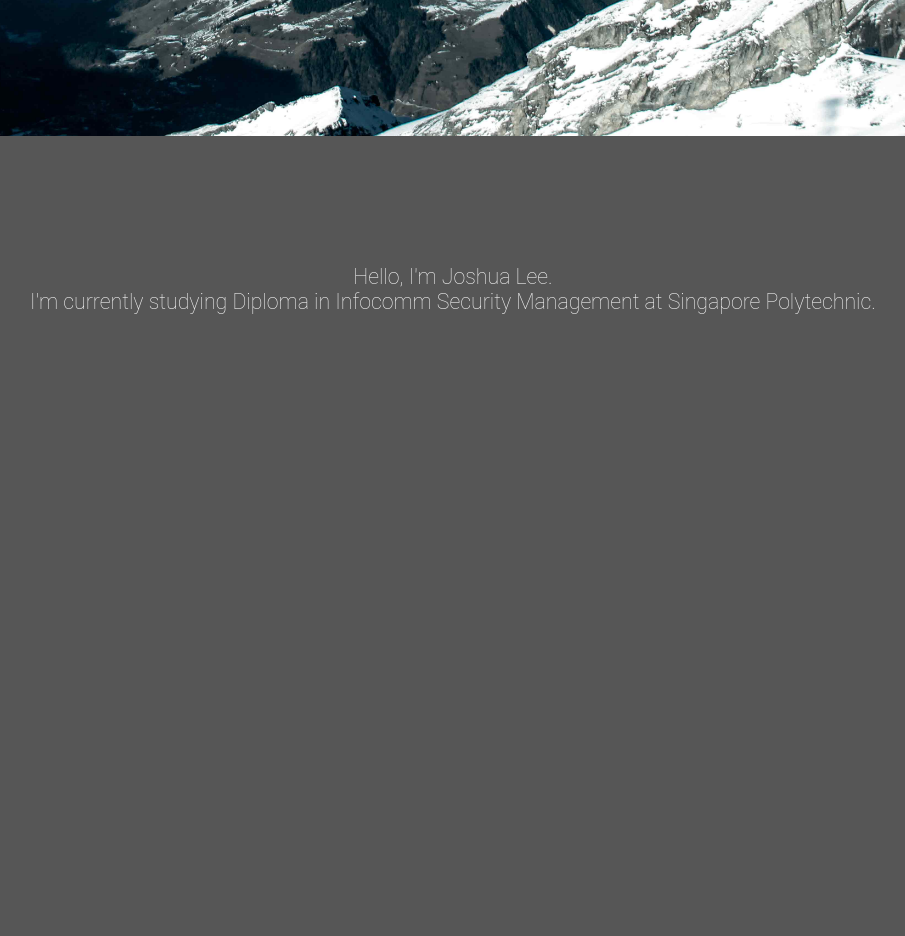
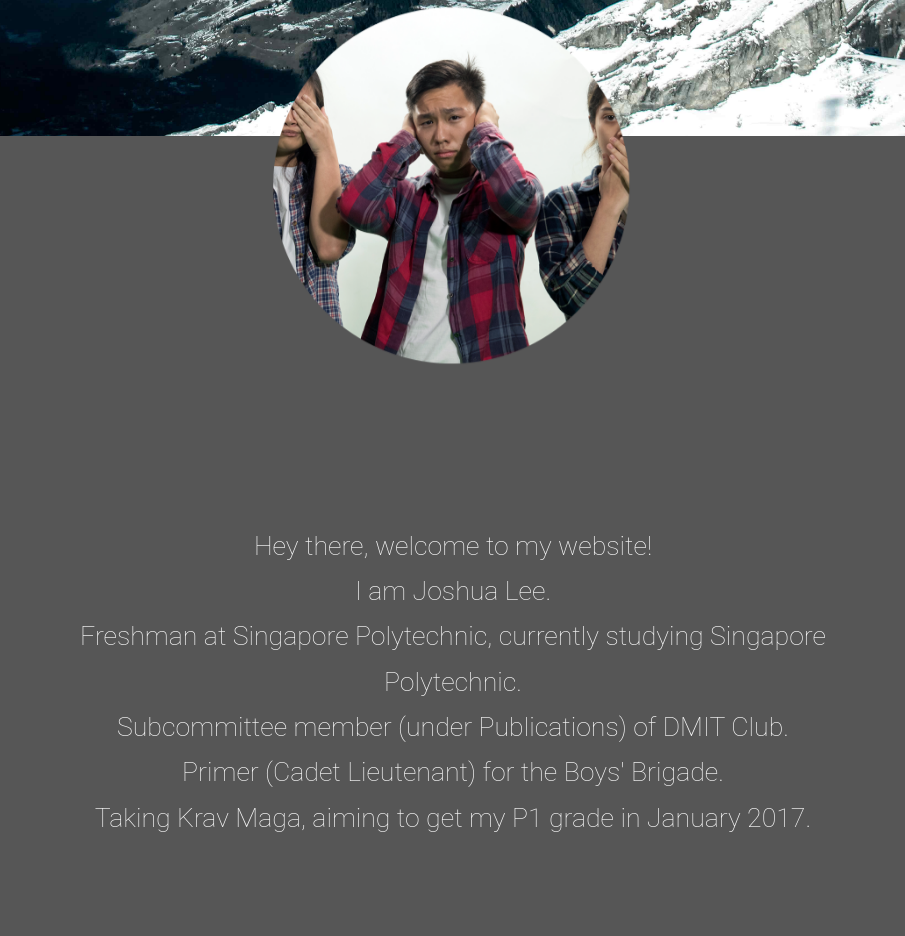
Before and after one commit to ermagawdschwuar/ermagawdschwuar.github.io, a plain HTML site: page index.html in a window 1280 px wide. Shown: the part 664-1600 px from the top of the page, without its empty margins (187-1092 px from the left). Drawn offline with Linux system fonts and the light colour scheme.

```diff
--- a/index.html
+++ b/index.html
@@ -11,7 +11,7 @@
     <body>
         <div class="nav">
             <nav id="name">
-                <h1><a href="/">joshua lee.</a></h1>
+                <h1><a href="/index.html">joshua lee.</a></h1>
             </nav>
             <nav id="navcontent">
                 <h4><a href="/index.html">home</a>
@@ -25,18 +25,27 @@
         <p id="skipnav"><a href=#skipbanner> ur pic sux, pls get it out of my sight.</a></p>
 
         <div class="container">
-            <div id="homebanner">
+            <div class="banner">
             </div>
 
             <div class="intro" id="skipbanner">
-                <p>
-                    Hello, I'm Joshua Lee.
-                    <br>I'm currently studying Diploma in Infocomm Security Management at Singapore Polytechnic.
-                    <br>
-
-
-
-                </p>
+                <img id="pp" src="pictures/profilepic.png">
+                <article>
+                    <p>
+                        Hey there, welcome to my website!
+                        <br>
+                        I am Joshua Lee.
+                        <br>
+                        Freshman at Singapore Polytechnic,
+                        currently studying Singapore Polytechnic.
+                        <br>
+                        Subcommittee member (under Publications) of DMIT Club.
+                        <br>
+                        Primer (Cadet Lieutenant) for the Boys' Brigade.
+                        <br>
+                        Taking Krav Maga, aiming to get my P1 grade in January 2017.
+                    </p>
+                </article>
             </div>
 
             <div class="contact">
--- a/main.css
+++ b/main.css
@@ -48,7 +48,7 @@
     color: whitesmoke;
     font-size: 20px;
     margin: 3em 0em 0em 7em;
-    z-index: -99;
+    z-index: 99;
 }
 
 a#skipnav:active,
@@ -58,31 +58,41 @@
 }
 
 
-#homebanner{
+.banner{
     position: relative;
     background-attachment: fixed;
     background-position: center;
     background-size: cover;
     background-image: url(pictures/banner2.jpg);
     width: 100%;
-    height: 800px;
+    height: 100vh;
+    z-index: 98;
 }
 
 .intro{
-    height: 800px;
+    height: 110vh;
     background-color: rgb(86,86,86);
     color: whitesmoke;
     text-align: center;
-    font-size: 16pt;
-    padding: 10%;
+    font-size: 20pt;
+    line-height: 1.7em;
+}
+
+#pp{
+    width: 600px;
+    position: relative;
+    top: -5em;
+    z-index: 99;
+}
+
+article{
+    position: relative;
+    top: -1em;
+    width: 60%;
+    margin: 0 auto;
 }
 
 .contact{
-    height:800px;
-    background-color: ;
-}
-
-#profilebanner{
-    height: 800px;
+    height: 100vh;
     background-color: black;
 }
```
Also changed, not shown: pictures/profilepic.png (added).
